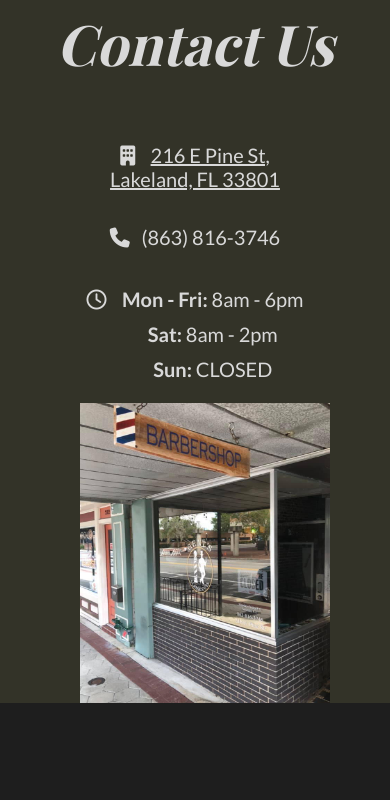
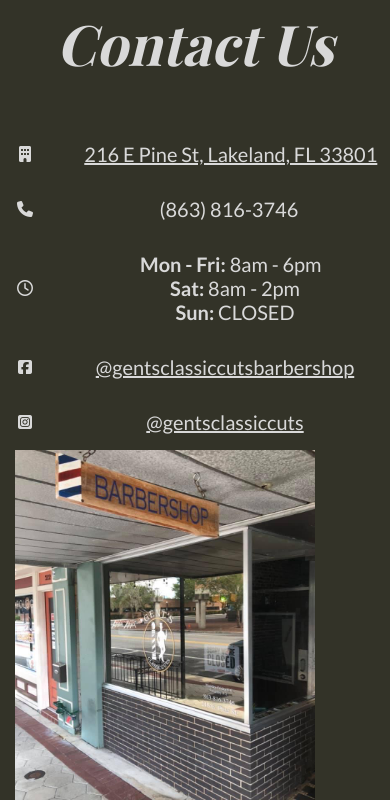
Before and after one commit to AdamC7313/gents-brochure, a website: page index.html in a window 390 px wide. Shown: the part 4057-4857 px from the top of the page. Before the commit the page ends 4760 px from the top, so only its background shows below. Drawn offline with nearby package versions, Linux system fonts and the light colour scheme; some packages are replaced by stand-ins of ours; a web font is replaced by a local one.

Commit message:
add socials

```diff
--- a/index.html
+++ b/index.html
@@ -223,38 +223,41 @@
     </section>
 
     <section class="contact">
-
-        <h1 class="contact-us">Contact Us</h1>
+      <h1 class="contact-us">Contact Us</h1>
         <div class="contact-container">
           <div>
-            <img class='front-shop-desktop' src="media/front.jpg" />
+            <img class='front-shop front-shop-desktop' src="media/front.jpg" />
           </div>
+      <div class="'contact-and-socials">
         <div class="contact-info">
-          <div class="address-cont">
+          <i class="fa-solid fa-building"></i>
           <h2 class="address">
-          <i class="fa-solid fa-building"></i>
           &nbsp;&nbsp;&nbsp;<a href="https://www.google.com/maps/place/Gent's+Classic+Cuts/@28.0461087,-81.9582941,17z/data=!3m1!4b1!4m6!3m5!1s0x88dd38b482165b7b:0x76d84a5da3ebf6ca!8m2!3d28.046104!4d-81.9557192!16s%2Fg%2F11c1n07g51?entry=ttu">216 E Pine St, Lakeland, FL 33801</a>
         </h2>
-        </div>
-        <div class="phone">
+          <i class="fa-solid fa-phone"></i>
           <h2>
-          <i class="fa-solid fa-phone"></i>
           &nbsp;&nbsp;(863) 816-3746
         </h2>
-        </div>
-        <div class="hours">
+        <i class="fa-regular fa-clock"></i>
           <h2>
-            <i class="fa-regular fa-clock"></i>
             &nbsp;&nbsp;
           <strong>Mon - Fri:</strong> 8am - 6pm </br>
-          &emsp;&nbsp;&nbsp;&nbsp;&nbsp;<strong>Sat:</strong> 8am - 2pm </br>
-          &emsp;&nbsp;&nbsp;&nbsp;&nbsp;<strong>Sun:</strong> CLOSED
+          &emsp;<strong>Sat:</strong> 8am - 2pm </br>
+          &emsp;<strong>Sun:</strong> CLOSED
         </h2>
-        </div>
+        <i class="fa-brands fa-square-facebook"></i>
+        <h2><a href="https://www.facebook.com/gentsclassiccutsbarbershop">@gentsclassiccutsbarbershop</a></h2>
+        <i class="fa-brands fa-square-instagram"></i>
+        <h2><a href="https://www.instagram.com/gentsclassiccuts">@gentsclassiccuts</a></h2>
         <div>
-          <img class='front-shop-mobile' src="media/front.jpg" />
+          <img class='front-shop front-shop-mobile' src="media/front.jpg" />
         </div>
         </div>
+        <div class="socials">
+
+
+        </div>
+      </div>
 
         <div class="map">
           <iframe
--- a/style.css
+++ b/style.css
@@ -453,7 +453,7 @@ h2 {
 .contact {
   min-height: calc(100vh - 100px);
   scroll-margin-top: 100px;
-  padding: 1px 75px;
+  padding: 1px 75px 50px 75px;
   background-color: #333328;
   display: flex;
   flex-direction: column;
@@ -464,29 +464,27 @@ h2 {
   min-height: clac(100vh - 225px);
   display: flex;
   align-items: center;
+  justify-content: center;
 }
 
 .contact-info {
   font-family: "Lato", sans-serif;
-  display: flex;
-  flex-direction: column;
-  width: 60%;
-  height: 50%;
+  display: grid;
+  grid-template-columns: 15% 85%;
+  grid-template-rows: 55px 55px 103px 55px 55px;
+  width: 400px;
   justify-content: space-around;
   align-items: center;
-  padding-left: 20px;
+  padding: 0px 20px;
   text-align: center;
 }
 
-.front-shop-desktop {
-  width: 250px;
-  height: 300px;
-  padding-left: 20px;
+.front-shop {
+  width: 300px;
+  height: 350px;
 }
 
 .front-shop-mobile {
-  width: 250px;
-  height: 300px;
   padding-left: 20px;
   display: none;
 }
@@ -506,8 +504,8 @@ a {
 
 .map,
 gmp-map {
-  max-height: 450px;
-  width: 80%;
+  max-height: 350px;
+  width: 350px;
   z-index: 1;
 }
 
@@ -572,6 +570,7 @@ gmp-map {
 }
 
 .scroll-for-more {
+  display: none;
   position: fixed;
   top: 20px;
   right: 20px;
@@ -701,6 +700,10 @@ gmp-map {
 }
 
 @media (max-width: 670px) {
+  .scroll-for-more {
+    display: block;
+  }
+
   .hero-text {
     font-size: 2rem;
   }
```
